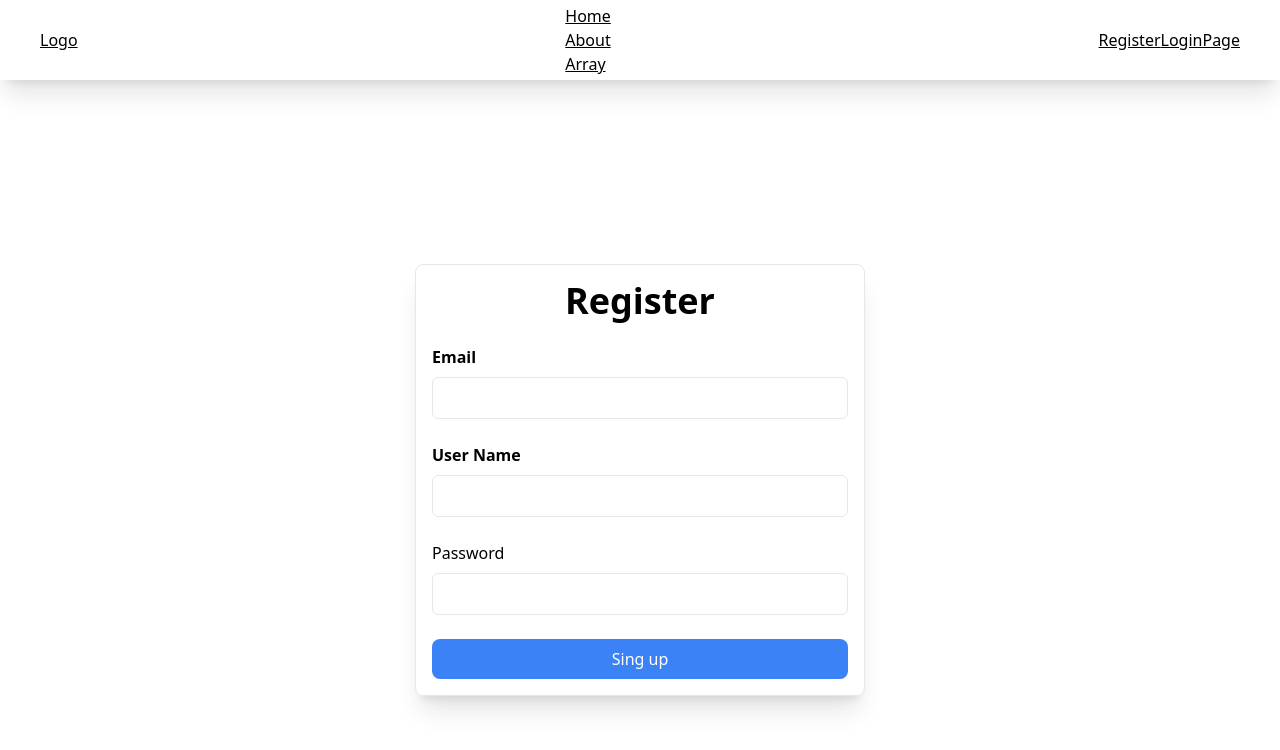
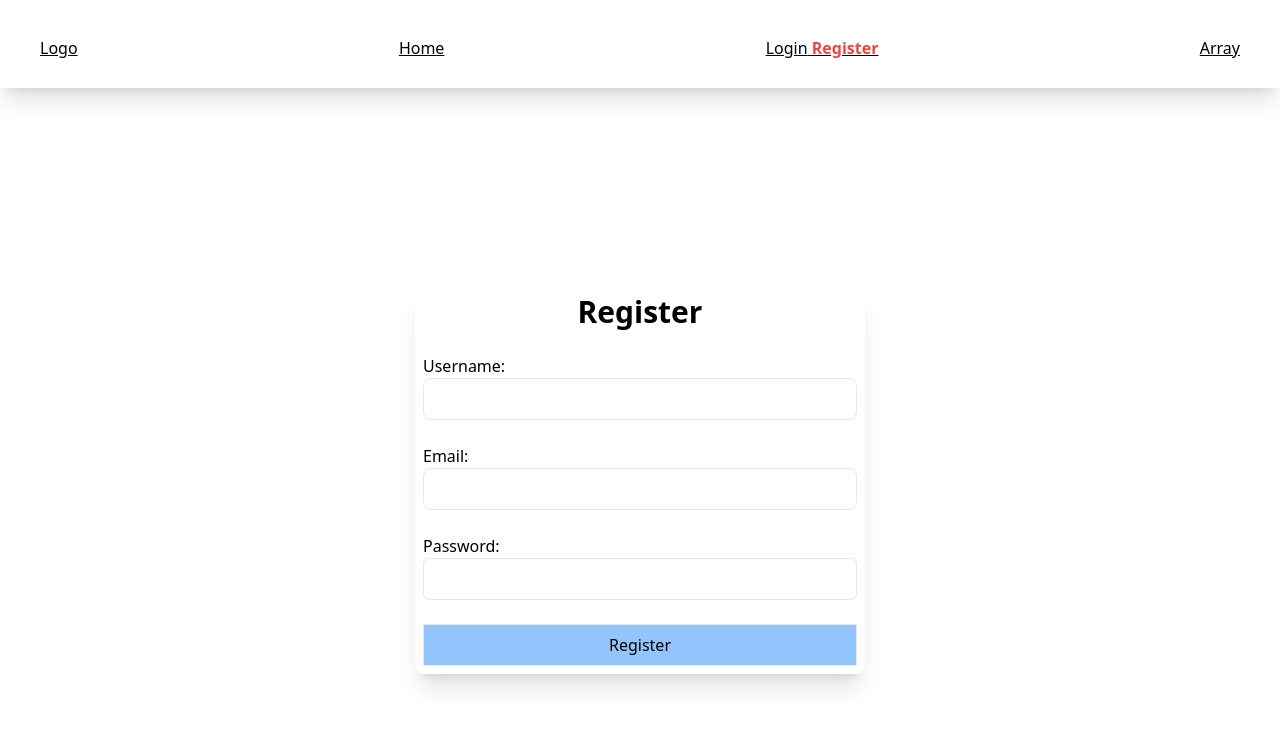
Before and after one commit to lavanyakatari/landing-page, a React (Vite) app: page /Register in a window 1280 px wide. Shown: the top 750 px of the page. Built offline with nearby package versions, Linux system fonts and the light colour scheme.

Commit message:
updated RegisterPage

```diff
--- a/src/components/FetchData.tsx
+++ b/src/components/FetchData.tsx
@@ -1,3 +1,26 @@
+// import React, { useState, useEffect } from "react";
+// import axios from "axios";
+
+// export const FetchData = () => {
+//   const [data, setData] = useState([]);
+
+//   useEffect(() => {
+//     axios
+//       .get("https://fakestoreapi.com/products")
+//       .then((response) => setData(response.data));
+//   }, []);
+//   console.log("data", data);
+
+//   return (
+//     <div className="font-medium text-lg">
+//       {data ? (
+//         <pre>{JSON.stringify(data, null, 2)}</pre>
+//       ) : (
+//         <p>Loading data...</p>
+//       )}
+//     </div>
+//   );
+// };
 import React, { useState, useEffect } from "react";
 import axios from "axios";
 
@@ -9,15 +32,10 @@ export const FetchData = () => {
       .get("https://fakestoreapi.com/products")
       .then((response) => setData(response.data));
   }, []);
-  console.log("data", data);
 
   return (
     <div className="font-medium text-lg">
-      {data ? (
-        <pre>{JSON.stringify(data, null, 2)}</pre>
-      ) : (
-        <p>Loading data...</p>
-      )}
+      {data ? <pre>{JSON.stringify(data, null, 2)}</pre> : <p>...Loading</p>}
     </div>
   );
 };
--- /dev/null
+++ b/src/components/FetchDataComponent.tsx
@@ -0,0 +1,67 @@
+import React, { useState } from "react";
+import { Button, Text, YStack, Spinner } from "tamagui";
+
+// Define the type for the fetched data
+interface Post {
+  userId: number;
+  id: number;
+  title: string;
+  body: string;
+}
+
+const FetchDataComponent: React.FC = () => {
+  const [data, setData] = useState<Post | null>(null); // State to hold fetched data
+  const [loading, setLoading] = useState<boolean>(false); // State to manage loading state
+  const [error, setError] = useState<string | null>(null); // State to handle errors
+
+  // Async function to fetch data
+  const fetchData = async () => {
+    setLoading(true);
+    setError(null);
+    try {
+      const response = await fetch(
+        "https://jsonplaceholder.typicode.com/posts/1"
+      );
+      if (!response.ok) {
+        throw new Error(`Error: ${response.status}`); // Handle non-2xx status
+      }
+      const result: Post = await response.json();
+      setData(result); // Update state with fetched data
+    } catch (err) {
+      if (err instanceof Error) {
+        setError(err.message); // Update state with error message
+      } else {
+        setError("An unknown error occurred");
+      }
+    } finally {
+      setLoading(false); // End loading
+    }
+  };
+
+  return (
+    <YStack alignItems="center" space="$4" padding="$4">
+      <Button onPress={fetchData} disabled={loading}>
+        {loading ? "Loading..." : "Fetch Data"}
+      </Button>
+
+      {loading && <Spinner size="$4" />}
+
+      {error && (
+        <Text color="red10" fontSize="$4">
+          {error}
+        </Text>
+      )}
+
+      {data && (
+        <YStack space="$2" width="100%">
+          <Text fontSize="$5" fontWeight="bold">
+            {data.title}
+          </Text>
+          <Text fontSize="$4">{data.body}</Text>
+        </YStack>
+      )}
+    </YStack>
+  );
+};
+
+export default FetchDataComponent;
--- a/src/components/NavBar.tsx
+++ b/src/components/NavBar.tsx
@@ -1,13 +1,87 @@
+// import React from "react";
+// import { NavLink, useLocation } from "react-router-dom";
+
+// const NavBar = () => {
+//   const location = useLocation();
+
+//   console.log("Location", location);
+
+//   return (
+//     <nav className="flex items-center justify-between px-10 shadow-xl h-20  sticky top-0 bg-white underline ">
+//       <div>
+//         <NavLink
+//           className={`${location.pathname === "/" && "text-red-500 font-bold"}`}
+//           to="/"
+//         >
+//           Logo
+//         </NavLink>
+//       </div>
+//       <div>
+//         <ul>
+//           <li>
+//             <NavLink
+//               className={` ${
+//                 location.pathname === "/" && "text-red-500 font-bold"
+//               } `}
+//               to="/"
+//             >
+//               Home
+//             </NavLink>
+//           </li>
+//           <li>
+//             <NavLink
+//               className={`active:font-bold ${
+//                 location.pathname === "/about" && "text-red-500 font-bold"
+//               } `}
+//               to="/about"
+//             >
+//               About
+//             </NavLink>
+//           </li>
+
+//           <li>
+//             <NavLink
+//               className={`active:font-bold ${
+//                 location.pathname === "/array" && "text-red-500"
+//               }`}
+//               to="/array"
+//             >
+//               Array
+//             </NavLink>
+//           </li>
+//         </ul>
+//       </div>
+//       <div>
+//         <ul></ul>
+//         <NavLink
+//           to="/register"
+//           className={`active:font-bold ${
+//             location.pathname === "/register" && "text-red-500 font-bold"
+//           } `}
+//         >
+//           Register
+//         </NavLink>
+//         <NavLink
+//           to="/login"
+//           className={`active:font-bold ${
+//             location.pathname === "/login" && "text-red-500 font-bold"
+//           } `}
+//         >
+//           LoginPage
+//         </NavLink>
+//       </div>
+//     </nav>
+//   );
+// };
+
+// export default NavBar;
 import React from "react";
-import { NavLink, useLocation } from "react-router-dom";
+import { useLocation, NavLink } from "react-router-dom";
 
 const NavBar = () => {
   const location = useLocation();
-
-  console.log("Location", location);
-
   return (
-    <nav className="flex items-center justify-between px-10 shadow-xl h-20  sticky top-0 bg-white underline ">
+    <nav className="flex items-center justify-between shadow-xl px-10 h-20 sticky top-2 bg-white underline">
       <div>
         <NavLink
           className={`${location.pathname === "/" && "text-red-500 font-bold"}`}
@@ -17,57 +91,41 @@ const NavBar = () => {
         </NavLink>
       </div>
       <div>
-        <ul>
-          <li>
         <NavLink
-              className={` ${
-                location.pathname === "/" && "text-red-500 font-bold"
-              } `}
+          className={`${location.pathname === "/" && "text-red-500 font-bold"}`}
           to="/"
         >
           Home
         </NavLink>
-          </li>
-          <li>
+      </div>
+
+      <div>
         <NavLink
-              className={`active:font-bold ${
-                location.pathname === "/about" && "text-red-500 font-bold"
-              } `}
-              to="/about"
+          className={`${
+            location.pathname === "/login" && "text-red-500 font-bold"
+          }`}
+          to="/login"
         >
-              About
+          Login
         </NavLink>
-          </li>
-
-          <li>
         <NavLink
-              className={`active:font-bold ${
-                location.pathname === "/array" && "text-red-500"
+          className={`${
+            location.pathname === "/Register" && "text-red-500 font-bold"
+          }`}
+          to="/register"
+        >
+          {" "}
+          Register
+        </NavLink>
+      </div>
+      <div>
+        <NavLink
+          className={`${
+            location.pathname === "/array" && "text-red-500 font-bold"
           }`}
           to="/array"
         >
           Array
-            </NavLink>
-          </li>
-        </ul>
-      </div>
-      <div>
-        <ul></ul>
-        <NavLink
-          to="/register"
-          className={`active:font-bold ${
-            location.pathname === "/register" && "text-red-500 font-bold"
-          } `}
-        >
-          Register
-        </NavLink>
-        <NavLink
-          to="/login"
-          className={`active:font-bold ${
-            location.pathname === "/login" && "text-red-500 font-bold"
-          } `}
-        >
-          LoginPage
         </NavLink>
       </div>
     </nav>
--- a/src/components/RegisterFrom.tsx
+++ b/src/components/RegisterFrom.tsx
@@ -1,33 +1,158 @@
-import React from "react";
+// import React from "react";
 
-const RegisterFrom = () => {
+// export const RegisterFrom = () => {
+//   return (
+//     <form className="w-[450px] p-4 space-y-6 rounded-lg shadow-xl border">
+//       <h1 className="text-4xl text-center font-bold ">Register</h1>
+//       <div className="flex flex-col gap-2">
+//         <label className="font-bold">Email</label>
+//         <input className="border p-2 rounded-md" type="email" name="" id="" />
+//       </div>
+//       <div className="flex flex-col gap-2">
+//         <label className="font-bold">User Name</label>
+//         <input className="border p-2 rounded-md" type="text" name="" id="" />
+//       </div>
+//       <div className="flex flex-col gap-2">
+//         <label className="font-sans">Password</label>
+//         <input
+//           className="border p-2 rounded-md"
+//           type="password"
+//           name=""
+//           id=""
+//         />
+//       </div>
+//       <div>
+//         <button className="bg-blue-500 p-2 text-white w-full rounded-lg">
+//           Sing up
+//         </button>
+//       </div>
+//     </form>
+//   );
+// };
+
+import React, { useState } from "react";
+
+interface FormData {
+  username: string;
+  email: string;
+  password: string;
+}
+
+interface FormErrors {
+  username?: string;
+  email?: string;
+  password?: string;
+}
+
+export const RegisterFrom = () => {
+  const [formData, setFormData] = useState<FormData>({
+    username: "",
+    email: "",
+    password: "",
+  });
+
+  const [errors, setErrors] = useState<FormErrors>({});
+
+  const validate = (): FormErrors => {
+    const newErrors: FormErrors = {};
+
+    if (!formData.username) {
+      newErrors.username = "Username is required";
+    }
+
+    if (!formData.email.includes("@")) {
+      newErrors.email = "Email is invalid";
+    }
+
+    if (formData.password.length < 6) {
+      newErrors.password = "Password must be at least 6 characters";
+    }
+
+    return newErrors;
+  };
+
+  // Handle input changes
+  const handleChange = (e: React.ChangeEvent<HTMLInputElement>) => {
+    const { name, value } = e.target;
+    setFormData({ ...formData, [name]: value });
+  };
+
+  // Handle form submission
+  const handleSubmit = (e: React.FormEvent<HTMLFormElement>) => {
+    e.preventDefault();
+    const validationErrors = validate();
+    if (Object.keys(validationErrors).length === 0) {
+      // Submit form
+      console.log("Form submitted", formData);
+      // Optionally reset the form
+      setFormData({ username: "", email: "", password: "" });
+      setErrors({});
+    } else {
+      setErrors(validationErrors);
+    }
+  };
+
   return (
-    <form className="w-[450px] p-4 space-y-6 rounded-lg shadow-xl border">
-      <h1 className="text-4xl text-center font-bold ">Register</h1>
-      <div className="flex flex-col gap-2">
-        <label className="font-bold">Email</label>
-        <input className="border p-2 rounded-md" type="email" name="" id="" />
+    <form
+      onSubmit={handleSubmit}
+      className="w-[450px] flex flex-col shadow-xl p-2 space-y-6 rounded-lg "
+    >
+      <h1 className="font-bold text-center text-3xl">Register</h1>
+      {/* Username Field */}
+      <div className="flex flex-col">
+        <label htmlFor="username">Username:</label>
+        <input
+          id="username"
+          name="username"
+          value={formData.username}
+          onChange={handleChange}
+          className="border p-2 rounded-lg"
+        />
+
+        {errors.username && (
+          <text style={{ color: "red" }}>{errors.username}</text>
+        )}
       </div>
-      <div className="flex flex-col gap-2">
-        <label className="font-bold">User Name</label>
-        <input className="border p-2 rounded-md" type="text" name="" id="" />
+
+      {/* Email Field */}
+      <div className="flex flex-col">
+        <label htmlFor="email">Email:</label>
+        <input
+          id="email"
+          name="email"
+          value={formData.email}
+          onChange={handleChange}
+          className="border p-2 rounded-lg"
+        />
+
+        {errors.email && (
+          <text style={{ color: "red", justifyContent: "center" }}>
+            {errors.email}
+          </text>
+        )}
       </div>
-      <div className="flex flex-col gap-2">
-        <label className="font-sans">Password</label>
+
+      {/* Password Field */}
+      <div className="flex flex-col">
+        {" "}
+        <label htmlFor="password">Password:</label>
         <input
+          id="password"
+          type="password"
+          name="password"
+          value={formData.password}
+          onChange={handleChange}
           className="border p-2 rounded-md"
-          type="password"
-          name=""
-          id=""
         />
+        {errors.password && (
+          <text style={{ color: "red" }}>{errors.password}</text>
+        )}
       </div>
-      <div>
-        <button className="bg-blue-500 p-2 text-white w-full rounded-lg">
-          Sing up
-        </button>
-      </div>
+
+      {/* Submit Button */}
+      <button className="w-full bg-blue-300 border p-2   " type="submit">
+        Register
+      </button>
     </form>
   );
 };
-
-export default RegisterFrom;
--- a/src/pages/register/index.tsx
+++ b/src/pages/register/index.tsx
@@ -1,6 +1,5 @@
 import React from "react";
-import RegisterFrom from "../../components/RegisterFrom";
-
+import { RegisterFrom } from "../../components/RegisterFrom";
 const Register = () => {
   return (
     <div className="h-screen flex  justify-center items-center">
```
Also changed, not shown: src/pages/fetchDataComponent/index.tsx (added). Lines whose indentation alone changed are shown as unchanged.
